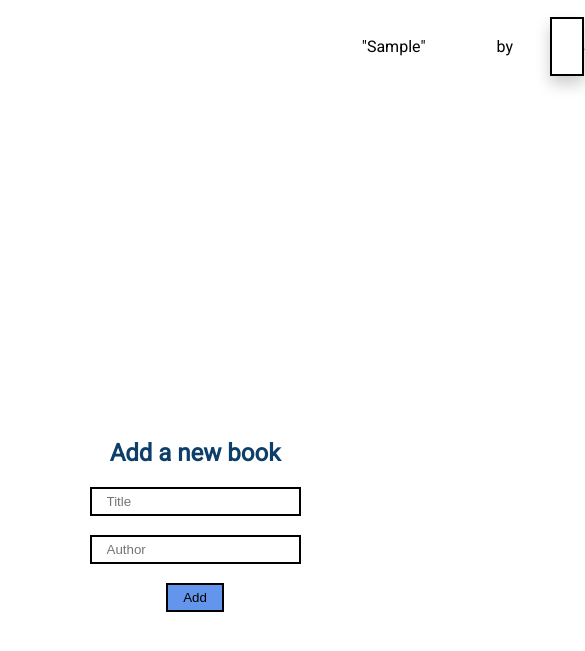
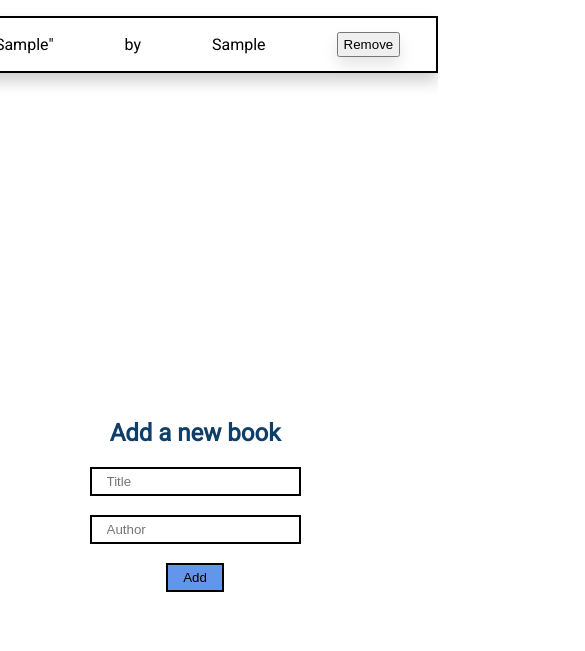
Before and after one commit to Shaheryar0054/Awsome-Books1, a website: page index.html in a window 390 px wide. Both pictures are taken after typing "Sample", "Sample" into the empty fields and a click on the input "Add". Shown: the part 61-712 px from the top of the page, 585 px wide, since content can reach past the window. Drawn offline with Linux system fonts and the light colour scheme; files that its build step writes are made by us from their sources.

Commit message:
Modify style.css file

```diff
--- a/style.css
+++ b/style.css
@@ -25,6 +25,9 @@ h2 {
 .data {
   width: 100%;
   height: 50vh;
+  display: flex;
+  flex-direction: column;
+  align-items: center;
 }
 
 .data-container {
@@ -37,6 +40,7 @@ h2 {
   border: 2px solid black;
   padding: 15px;
   margin: 20px 550px;
+  width: 60%;
 }
 
 #form {
@@ -75,3 +79,17 @@ h2 {
   background-color: #0e3f6a;
   color: white;
 }
+
+@media only screen and (max-width: 900px) {
+  .data-container {
+    box-shadow: 0 8px 15px rgb(0 0 0 / 20%);
+    background-color: white;
+    display: flex;
+    align-items: center;
+    justify-content: center;
+    column-gap: 71px;
+    border: 2px solid black;
+    padding: 14px 241px;
+    margin: 19px 122px;
+  }
+}
```
